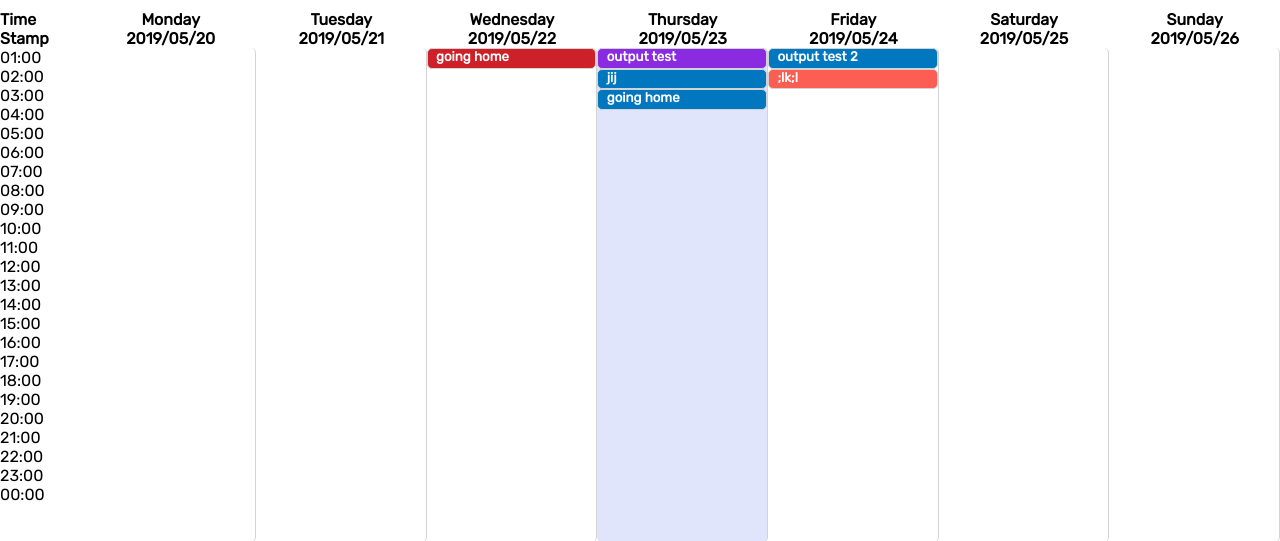
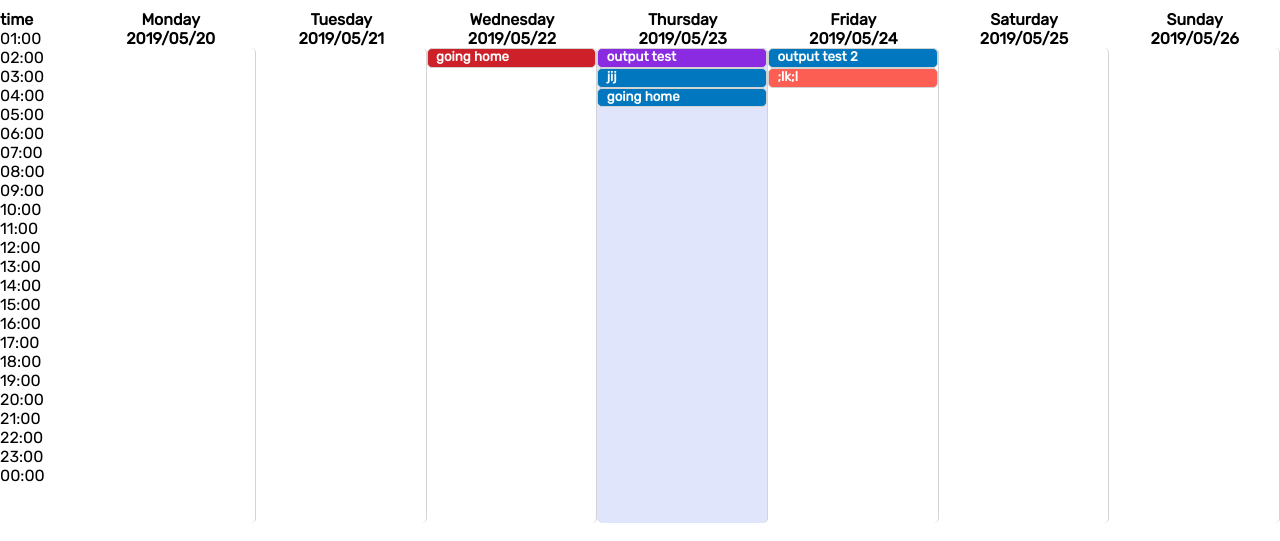
Before and after one commit to Ricyosma/My-P-A, a PHP site: page /index.php?page=agenda in a window 1280 px wide. Shown: the part 96-637 px from the top of the page. Run offline with PHP 8.4, Linux system fonts and the light colour scheme; a user stored in the database is signed in; data comes from the database, SQL or seed files in the repository; some libraries are stand-ins or nearby versions.

Commit message:
agenda update

```diff
--- a/realisatie/pages/agenda.php
+++ b/realisatie/pages/agenda.php
@@ -1,19 +1,7 @@
 <section id="agenda">
    <div class="grid-container">
-    <!-- <div class="Time-stamp">
-            <div class="lane" style="text-align: center;">
-                <?php
-                    // $x = 0;
-                    // while( $x++ < 24){
-                    //     $timetoprint = date('G:i:s',mktime($x,0,0,1,1,2019));
-                    //     echo  $timetoprint . '<br>';
-                    // }
-                ?>
-            </div>
-        </div> -->
         <div class="Time-stamp">
-            <h4>Time</h4>
-            <h4>Stamp</h4>
+            <h4>time</h4>
             <div class="\30 0">01:00</div>
             <div class="\30 1">02:00</div>
             <div class="\30 2">03:00</div>
```
Lines whose indentation alone changed are shown as unchanged.
